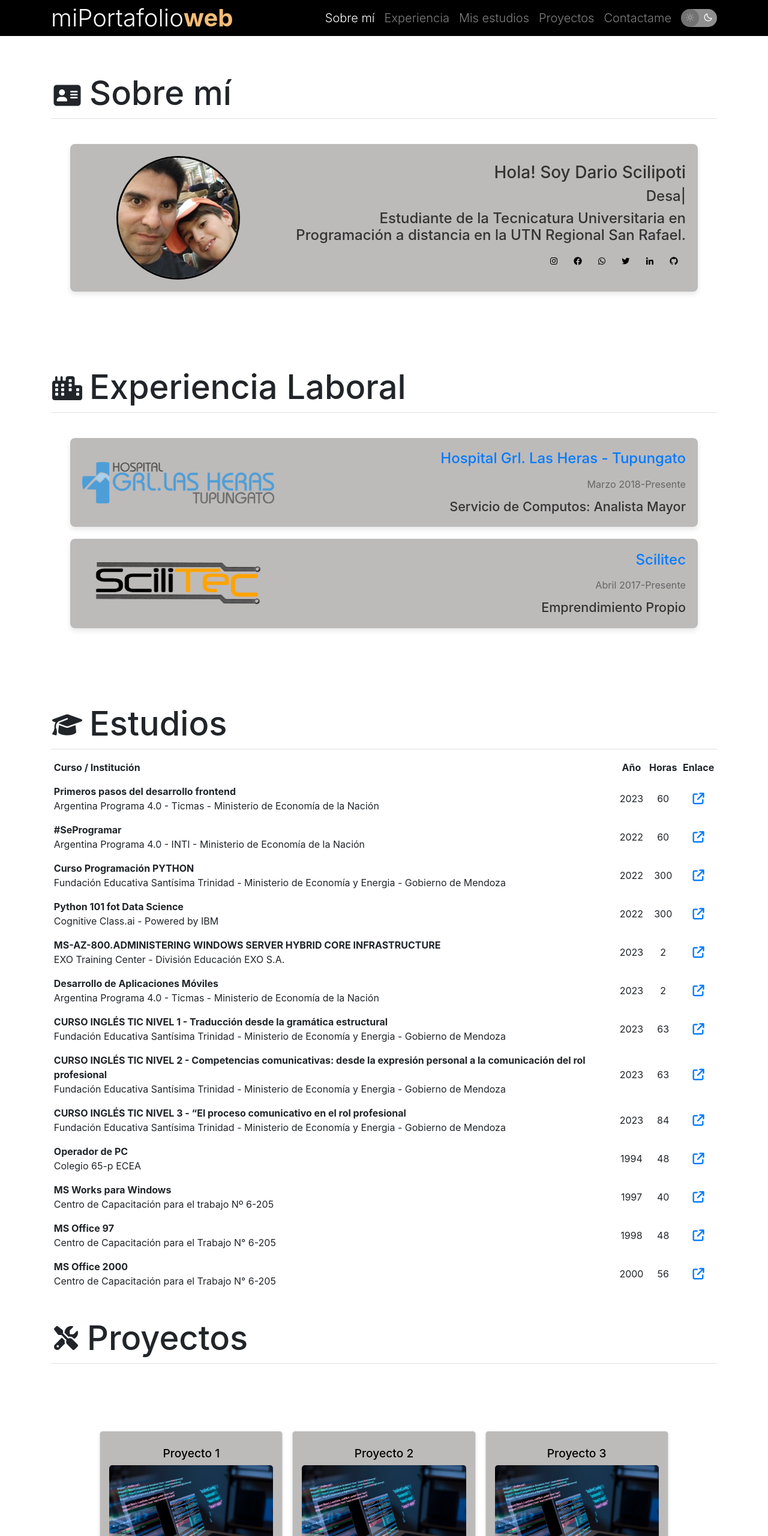
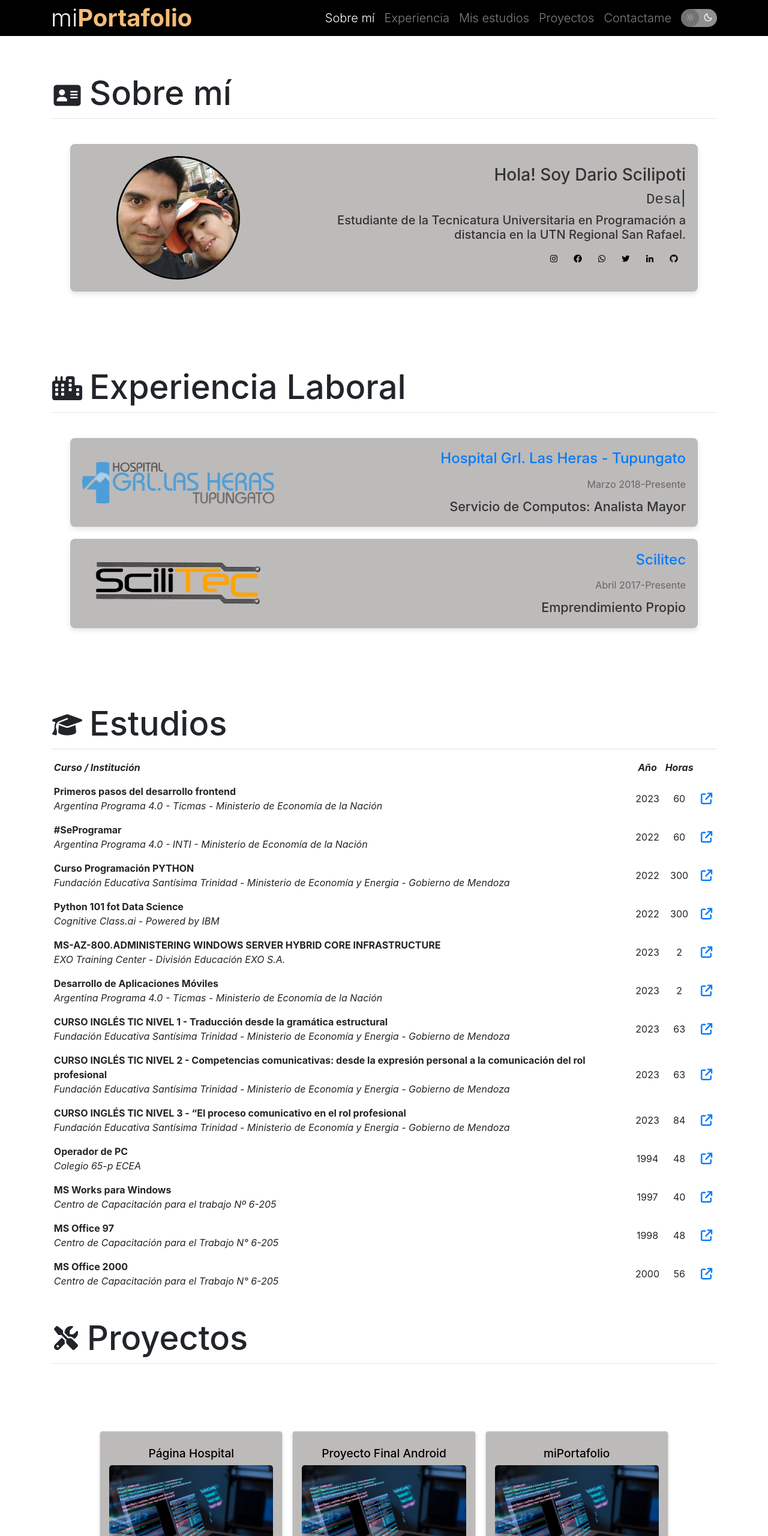
Before and after one commit to dariosci/MiPortafolio-web, a plain HTML site: page index.html in a window 1280 px wide. Shown: the top 2560 px of the page at 60% size. Drawn offline with nearby package versions, Linux system fonts and the light colour scheme.

Commit message:
cambios visuales

```diff
--- a/CSS/styles.css
+++ b/CSS/styles.css
@@ -66,66 +66,10 @@ nav.navbar.navbar.navbar-dark{
     font-weight: 700;
 }
 
-/* .border-bottom{
-    border-bottom: 1px solid #dee2e6!important
-} */
-
 .title {
     font-size: 56px;
     align-items: center;
 }
-
-/* h2.title{
-    color: black;
-    font-size: 2.5rem;
-} */
-/* .title--active {
-    color: var(--gold1);
-    font-weight: 700;
-} */
-
-/* .subtitle {
-    font-size: 42px;
-} */
-
-/* .container-ES {
-    display: flex;
-    justify-content: space-between;
-    align-items: center;
-    flex-wrap: wrap;
-    width: 100%;
-    margin-top: 0;
-} */
-
-/* .container-datosHAB {
-    display: flex;
-    justify-content: space-between;
-    align-items: center;
-    flex-wrap: wrap;
-    width: 100%;
-    margin-top: 0;
-} */
-
-/* .datos {
-    color: var(--black2);
-    font-size: 22px;
-    line-height: 32px;
-    margin-bottom: 60px;
-} */
-
-/* .datosp {
-
-    color: var(--black2);
-    font-size: 22px;
-    line-height: 32px;
-    margin-bottom: 10px;
-    width: 100%;
-
-} */
-
-/* .datos-conocimientos{
-    margin: 0;
-} */
 
 .textoizq{
     text-align: left;
@@ -231,6 +175,7 @@ nav.navbar.navbar.navbar-dark{
     margin: 0;
 }
 .copyright{
+    color: white;
     height: 30px;
     margin: 0;
 }
@@ -309,6 +254,19 @@ textarea {
     font-size: 16px;
 }
 
+th{
+    font-style: italic;
+    font-size: medium;
+}
+
+.instituto-class {
+    font-style: italic;
+}
+
+.multiple-text {
+    font-family: monospace;
+}
+
 @keyframes fillBars {
     from {
         width: 0;
@@ -351,14 +309,6 @@ textarea {
     .contenido {
         padding-top: 1rem;
     }
-
-    /* .datos {
-        color: var(--black2);
-        font-size: 15px;
-        line-height: 32px;
-        margin-bottom: 30px;
-    } */
-
 
     .container-bg {
         justify-content: space-evenly;
--- a/JS/scripts.js
+++ b/JS/scripts.js
@@ -59,7 +59,7 @@ document.addEventListener("DOMContentLoaded", function () {
         tr.innerHTML = `
           <td>
             <strong>${curso.course_name}</strong><br>
-            <span>${curso.course_instr}</span>
+            <span class="instituto-class">${curso.course_instr}</span>
           </td>
           <td>${curso.course_date}</td>
           <td>${curso.course_totalHoras}</td>
--- a/index.html
+++ b/index.html
@@ -47,7 +47,10 @@
       src="https://kit.fontawesome.com/27914132db.js"
       crossorigin="anonymous"
     ></script>
-    <link rel="stylesheet" href="https://cdnjs.cloudflare.com/ajax/libs/font-awesome/6.4.0/css/all.min.css">
+    <link
+      rel="stylesheet"
+      href="https://cdnjs.cloudflare.com/ajax/libs/font-awesome/6.4.0/css/all.min.css"
+    />
     <!-- Typed para multiple texto-->
     <script src="https://cdn.jsdelivr.net/npm/typed.js@2.0.11/lib/typed.min.js"></script>
   </head>
@@ -58,8 +61,8 @@
       <nav class="navbar navbar-dark navbar-expand-lg fixed-top" id="mainNav">
         <div class="container">
           <a class="nav-link proyectonombre" href="#"
-            ><span class="titulonavbar">miPortafolio</span
-            ><span class="titulonavbar2">web</span></a
+            ><span class="titulonavbar">mi</span
+            ><span class="titulonavbar2">Portafolio</span></a
           >
           <button
             class="navbar-toggler"
@@ -130,10 +133,10 @@
                     <h4>
                       <span class="multiple-text"></span>
                     </h4>
-                    <h4>
+                    <h5>
                       Estudiante de la Tecnicatura Universitaria en Programación
                       a distancia en la UTN Regional San Rafael.
-                    </h4>
+                    </h5>
                   </div>
                   <div class="redes">
                     <div class="icon">
@@ -241,7 +244,7 @@
                   <th>Curso / Institución</th>
                   <th>Año</th>
                   <th>Horas</th>
-                  <th>Enlace</th>
+                  <th></th>
                 </tr>
               </thead>
               <tbody>
@@ -261,27 +264,27 @@
             <article class="container-proyectos" id="container-proyectos">
               <div class="galeria-proyectos">
                 <div class="proyecto">
-                  <h3>Proyecto 1</h3>
+                  <h3>Página Hospital</h3>
                   <img src="./Assets/proyectos.jpg" alt="Foto del proyecto 1" />
-                  <p>Descripción breve del proyecto 1.</p>
+                  <p>Página del Hospital Grl. Las Heras bajo portal Joomla</p>
                   <a href="#">Ver más</a>
                   <a href="#">Github</a>
                   <a href="#">Tecnologias</a>
                 </div>
                 <div class="proyecto">
-                  <h3>Proyecto 2</h3>
+                  <h3>Proyecto Final Android</h3>
                   <img src="./Assets/proyectos.jpg" alt="Foto del proyecto 2" />
-                  <p>Descripción breve del proyecto 2.</p>
+                  <p>Proyecto Final Integrador - Desarrollo de Aplicaciones Móviles - Argentina Programa 4.0</p>
                   <a href="#">Ver más</a>
-                  <a href="#">Github</a>
-                  <a href="#">Tecnologias</a>
+                  <a href="https://github.com/dariosci/ProyectoFinalAndroid?tab=readme-ov-file#proyecto-final-integrador---desarrollo-de-aplicaciones-m%C3%B3viles---argentina-programa-40">Github</a>
+                  <a href="https://developer.android.com/studio?gad_source=1&gad_campaignid=21831783795&gbraid=0AAAAAC-IOZm5hEjrCTxjGnkQe-KeL9fkv&gclid=CjwKCAjwx8nCBhAwEiwA_z__0wXY7DSN1sbweDND7gpTR_mnN5N3ZmU1HgNDWfQWjv2yKIncPp4v8RoCngIQAvD_BwE&gclsrc=aw.ds&hl=es-419">Tecnologias</a>
                 </div>
                 <div class="proyecto">
-                  <h3>Proyecto 3</h3>
+                  <h3>miPortafolio</h3>
                   <img src="./Assets/proyectos.jpg" alt="Foto del proyecto 3" />
                   <p>Descripción breve del proyecto 3.</p>
                   <a href="#">Ver más</a>
-                  <a href="#">Github</a>
+                  <a href="https://github.com/dariosci/MiPortafolio-web">Github</a>
                   <a href="#">Tecnologias</a>
                 </div>
               </div>
@@ -351,6 +354,7 @@
           </section>
         </div>
       </main>
+
       <script
         src="https://cdn.jsdelivr.net/npm/bootstrap@5.3.0-alpha1/dist/js/bootstrap.bundle.min.js"
         integrity="sha384-w76AqPfDkMBDXo30jS1Sgez6pr3x5MlQ1ZAGC+nuZB+EYdgRZgiwxhTBTkF7CXvN"
```
